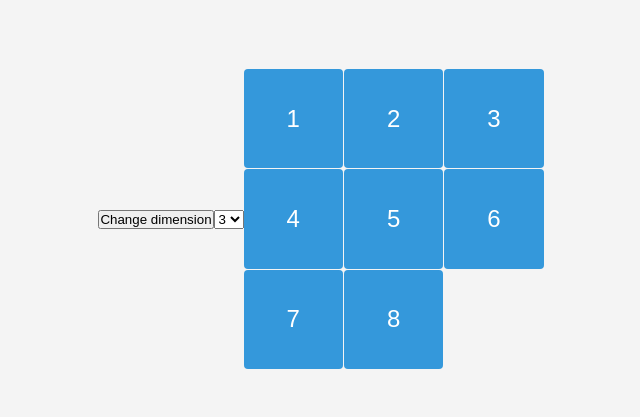
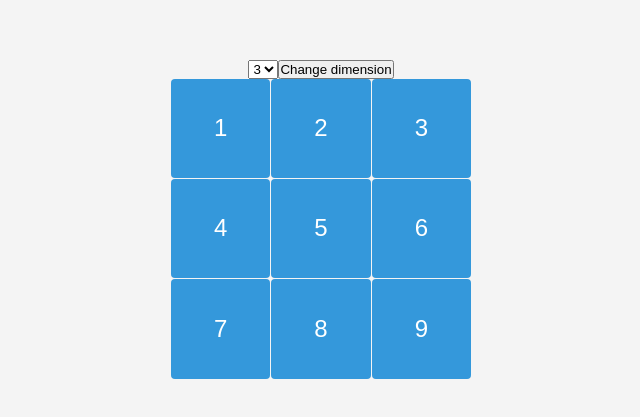
Before and after one commit to igarciacoding/Tic_tac_toe, a plain HTML site: page index.html in a window 1280 px wide. Shown: the part 181-598 px from the top of the page, without its empty margins (319-959 px from the left). Drawn offline with Linux system fonts and the light colour scheme.

Commit message:
Change design
Moved the button and select to the top

```diff
--- a/index.html
+++ b/index.html
@@ -7,7 +7,7 @@
     <link rel="stylesheet" href="style.css">
 </head>
 <body>
-    <button onclick="changeColor()">Change dimension</button>
+  <div class="controls">
     <select name="numbers" id="numbers">
       <option value="3">3</option>
       <option value="4">4</option>
@@ -16,6 +16,8 @@
       <option value="7">7</option>
       <option value="8">8</option>
     </select>
+    <button onclick="changeColor()">Change dimension</button>
+  </div>
     <div class="grid-container" id="grid">
       <div class="grid-item">1</div>
       <div class="grid-item">2</div>
@@ -25,7 +27,7 @@
       <div class="grid-item">6</div>
       <div class="grid-item">7</div>
       <div class="grid-item">8</div>
-
+      <div class="grid-item">9</div>
     </div>
 </body>
 <script>
@@ -35,7 +37,6 @@
         const box = document.getElementById('grid');
         const dim = document.getElementById('numbers').value;
         box.innerHTML = '';
-
 
       for (let i = 0; i < (dim*dim); i++) {
         const newDiv = document.createElement('div');
--- a/style.css
+++ b/style.css
@@ -10,8 +10,13 @@
     align-items: center;
     height: 100vh;
     background-color: #f4f4f4;
+    flex-direction: column;
   }
-
+  .controls{
+    display: flex;
+    justify-content: center;
+    width: 300px;
+  }
   .grid-container {
     display: grid;
     grid-template-columns: repeat(3, 1fr); /* Create 3 columns */
```
Lines whose indentation alone changed are shown as unchanged.
